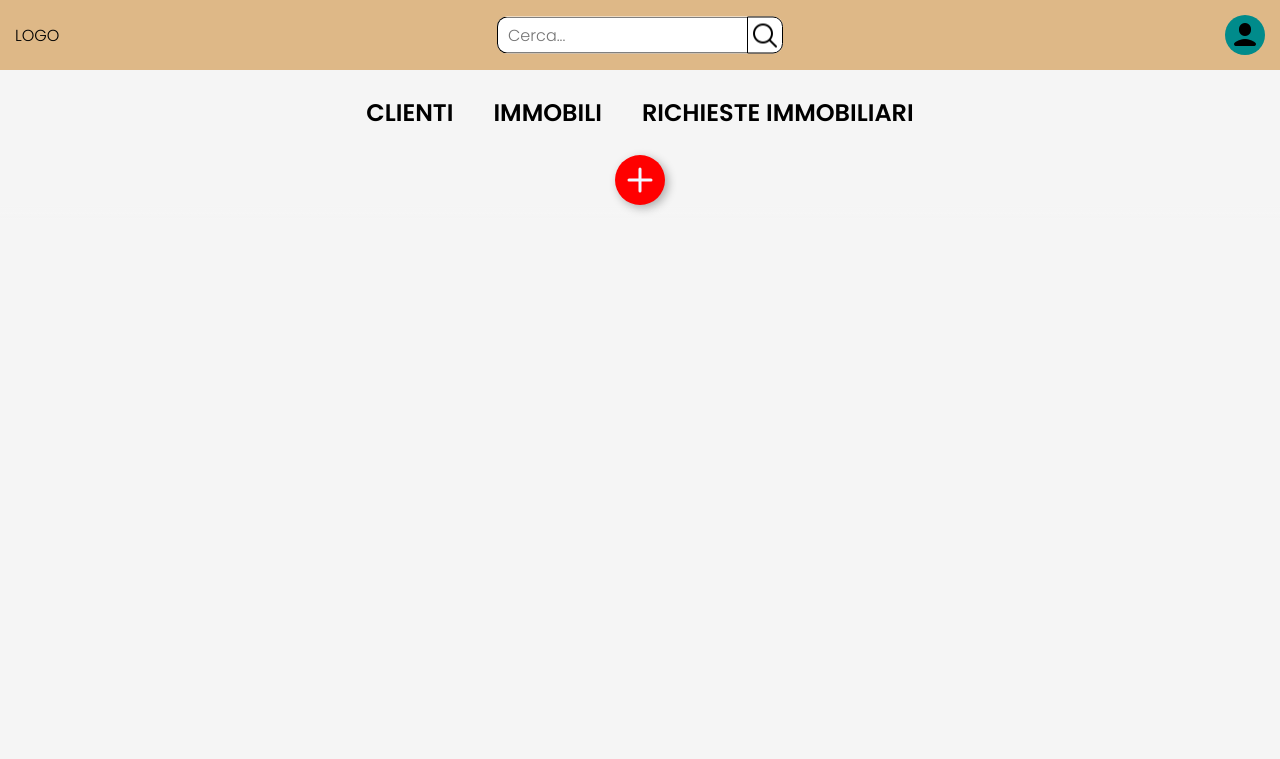
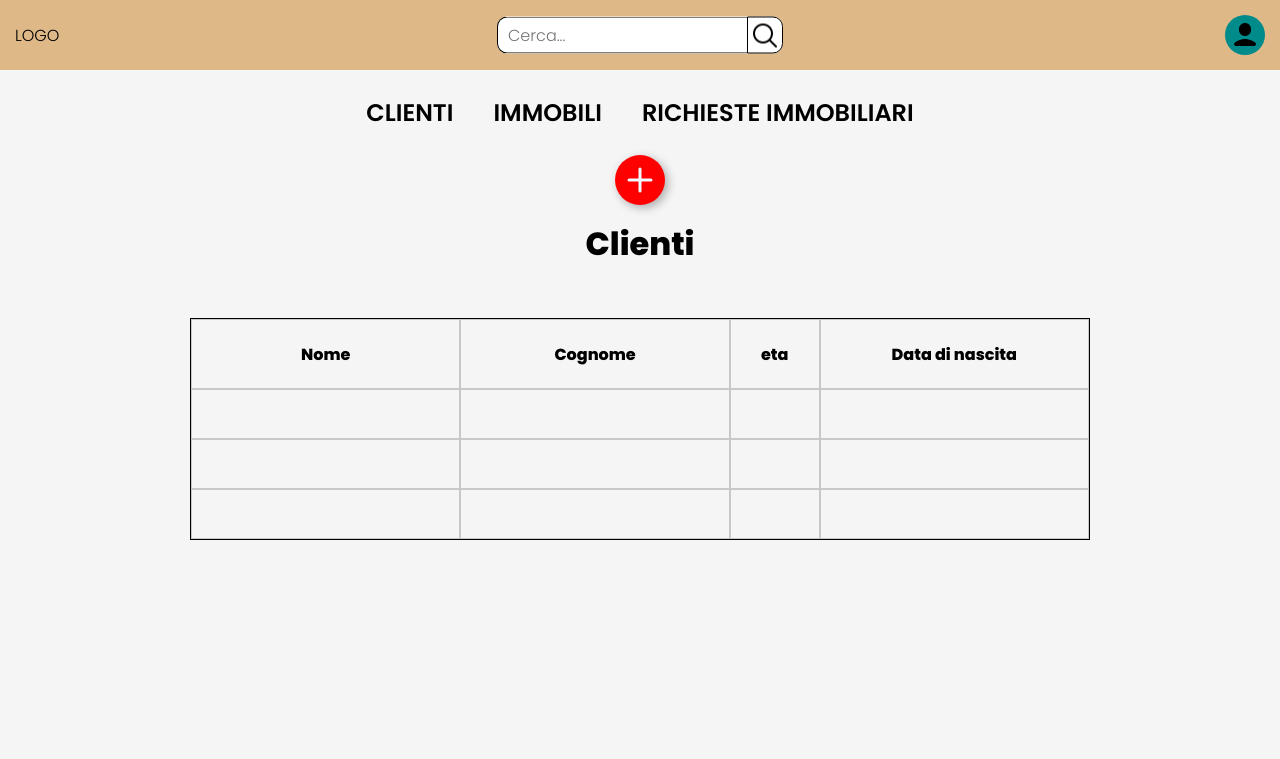
Before and after one commit to GianITS/git_CasaSubito, a Flask app: page /Clienti in a window 1280 px wide. Shown: the top 759 px of the page. Run offline with Flask 2, Linux system fonts and the light colour scheme; lists and menus that the app fills with data are empty; some libraries are stand-ins or nearby versions.

Commit message:
creata tabella clienti

```diff
--- a/website/static/style.css
+++ b/website/static/style.css
@@ -408,3 +408,50 @@ h1{
 }
 
 /* clients.html -----------------------------------------------------------*/
+
+.mainClient{
+    position: relative;
+    display: flex;
+    flex-direction: column;
+    justify-content: center;
+    align-items: center;
+    width: 100%;
+    padding: 220px 0;
+}
+.tbClient{
+    width: 900px;
+    border: 1px solid #000;
+    border-spacing: 0;
+}
+.tbClient thead{
+    height: 70px;
+}
+.tbClient th{
+    width: 30%;
+    border: 1px solid rgb(200, 200, 200);
+}
+.tbClient th:nth-child(3){
+    width: 10%;
+    border: 1px solid rgb(200, 200, 200);
+}
+.tbClient td{
+    height: 50px;
+    border: 1px solid rgb(200, 200, 200);
+}
+
+/* properties.html -----------------------------------------------------------*/
+
+.mainProp{
+    position: relative;
+    display: flex;
+    flex-direction: column;
+    justify-content: center;
+    align-items: center;
+    width: 100%;
+    padding: 220px 0;
+}
+.tbProp{
+    width: 900px;
+    height: 700px;
+    border: 1px solid #000;
+}
--- a/website/templates/clients.html
+++ b/website/templates/clients.html
@@ -1,5 +1,37 @@
 {% extends 'base.html' %}
 {% block title %} Clienti {% endblock title %}
 {% block content %}
-    <h1>Clienti</h1>
+    <div class="mainClient">
+        <h1>Clienti</h1>
+    <table class="tbClient">
+        <thead>
+          <tr>
+            <th>Nome</th>
+            <th>Cognome</th>
+            <th>eta</th>
+            <th>Data di nascita</th>
+          </tr>
+        </thead>
+        <tbody>
+          <tr>
+            <td></td>
+            <td></td>
+            <td></td>
+            <td></td>
+          </tr>
+          <tr>
+            <td></td>
+            <td></td>
+            <td></td>
+            <td></td>
+          </tr>
+          <tr>
+            <td></td>
+            <td></td>
+            <td></td>
+            <td></td>
+          </tr>
+        </tbody>
+        </table>
+    </div>
 {% endblock content %}
```
Also changed, not shown: website/templates/properties.html (+32 -0 lines).
